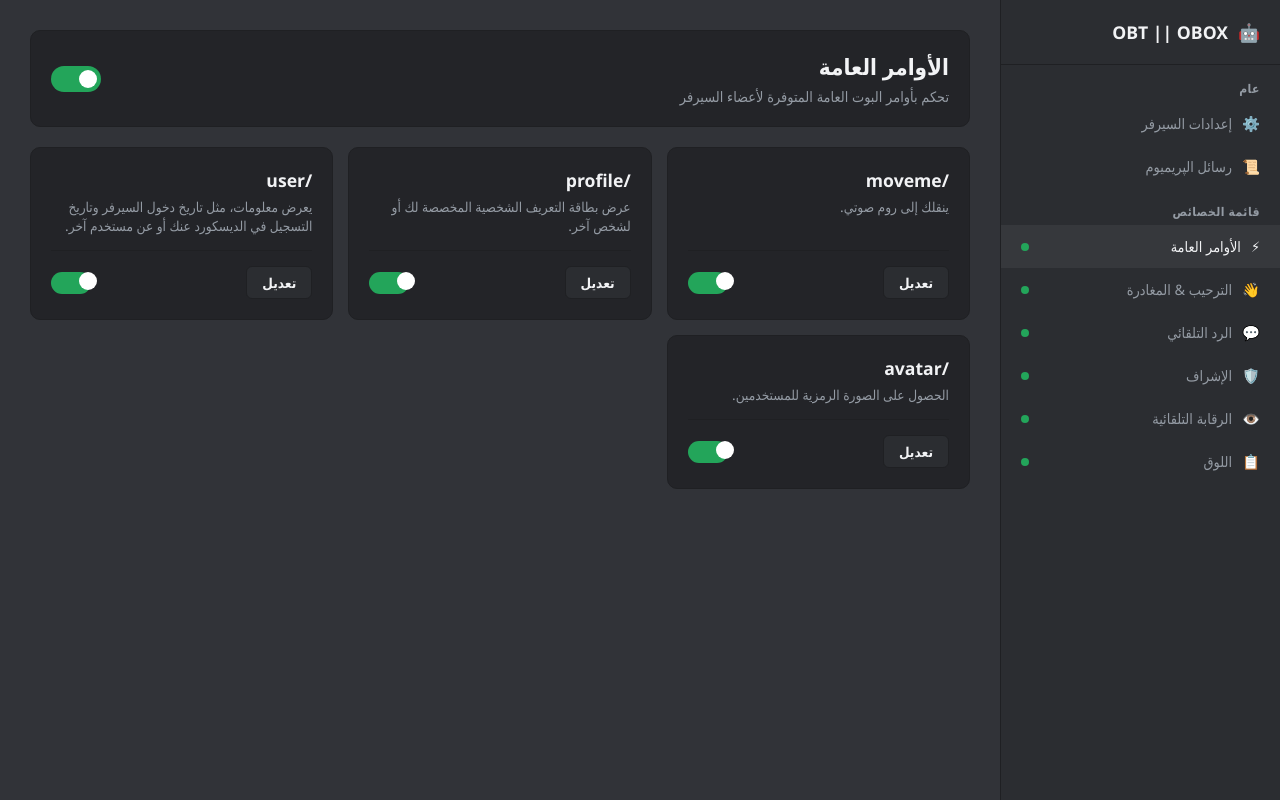
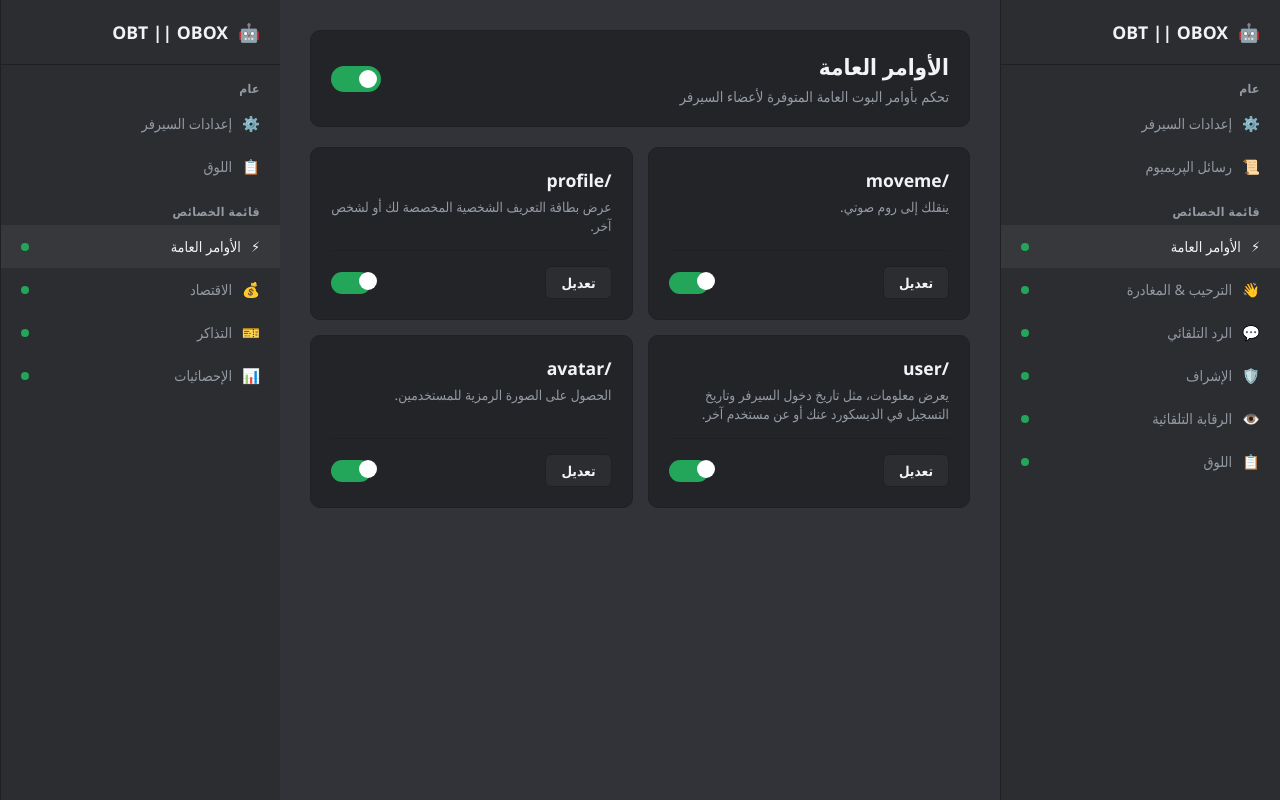
Before and after one commit to ansjmh65-arch/OBT-System-, a Flask app: page /dashboard in a window 1280 px wide. Run offline with Flask 3, Linux system fonts and the light colour scheme.

Commit message:
Add sidebar navigation to dashboard.html

```diff
--- a/templates/dashboard.html
+++ b/templates/dashboard.html
@@ -366,3 +366,35 @@
 
 </body>
 </html>
+    <!-- القائمة الجانبية (Sidebar) مطابقة لـ ProBot -->
+    <div class="sidebar">
+        <div class="sidebar-header">
+            <span>🤖</span> OBT || OBOX
+        </div>
+
+        <div class="menu-category">عام</div>
+        <a href="/dashboard/settings" class="menu-item">
+            <div class="menu-item-content"><span>⚙️</span> إعدادات السيرفر</div>
+        </a>
+        <a href="/dashboard/logs" class="menu-item">
+            <div class="menu-item-content"><span>📋</span> اللوق</div>
+        </a>
+
+        <div class="menu-category">قائمة الخصائص</div>
+        <a href="/dashboard" class="menu-item active">
+            <div class="menu-item-content"><span>⚡</span> الأوامر العامة</div>
+            <div class="status-dot"></div>
+        </a>
+        <a href="/dashboard/economy" class="menu-item">
+            <div class="menu-item-content"><span>💰</span> الاقتصاد</div>
+            <div class="status-dot"></div>
+        </a>
+        <a href="/dashboard/tickets" class="menu-item">
+            <div class="menu-item-content"><span>🎫</span> التذاكر</div>
+            <div class="status-dot"></div>
+        </a>
+        <a href="/dashboard/analytics" class="menu-item">
+            <div class="menu-item-content"><span>📊</span> الإحصائيات</div>
+            <div class="status-dot"></div>
+        </a>
+    </div>
```
